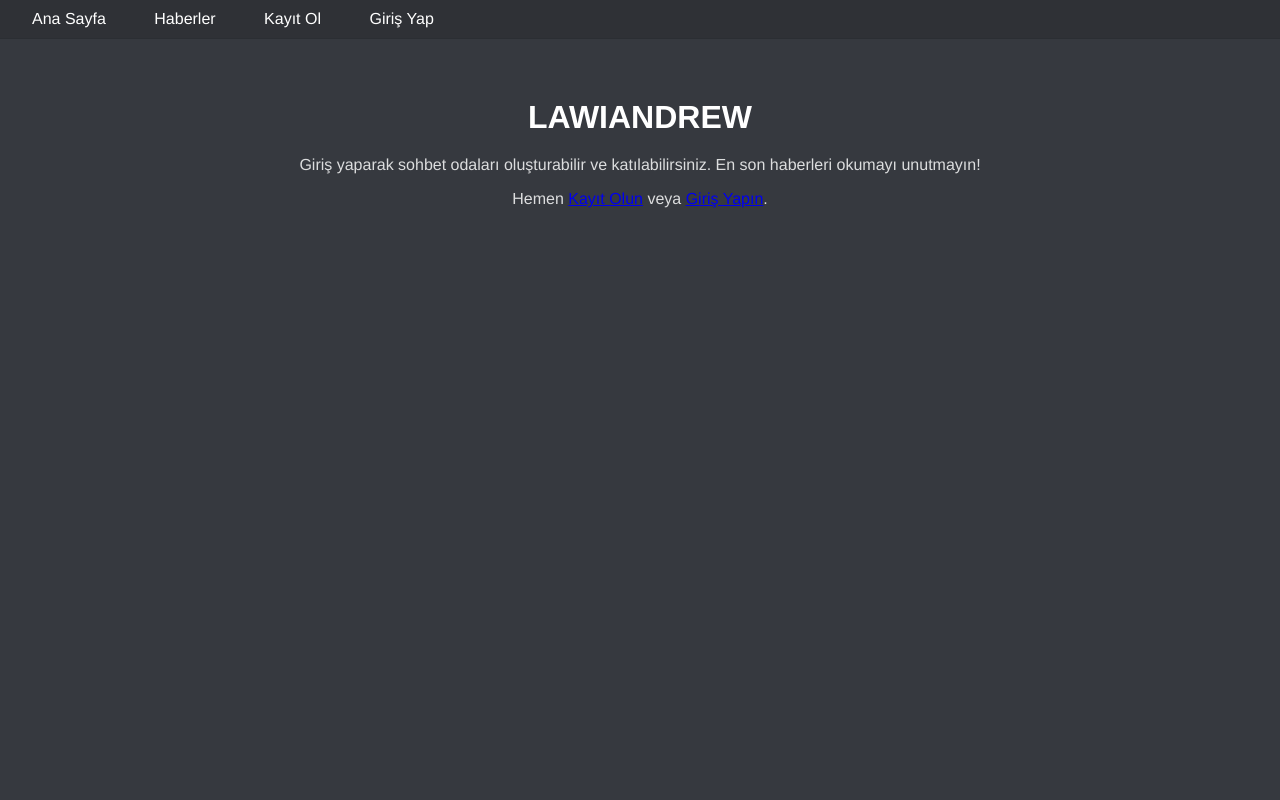
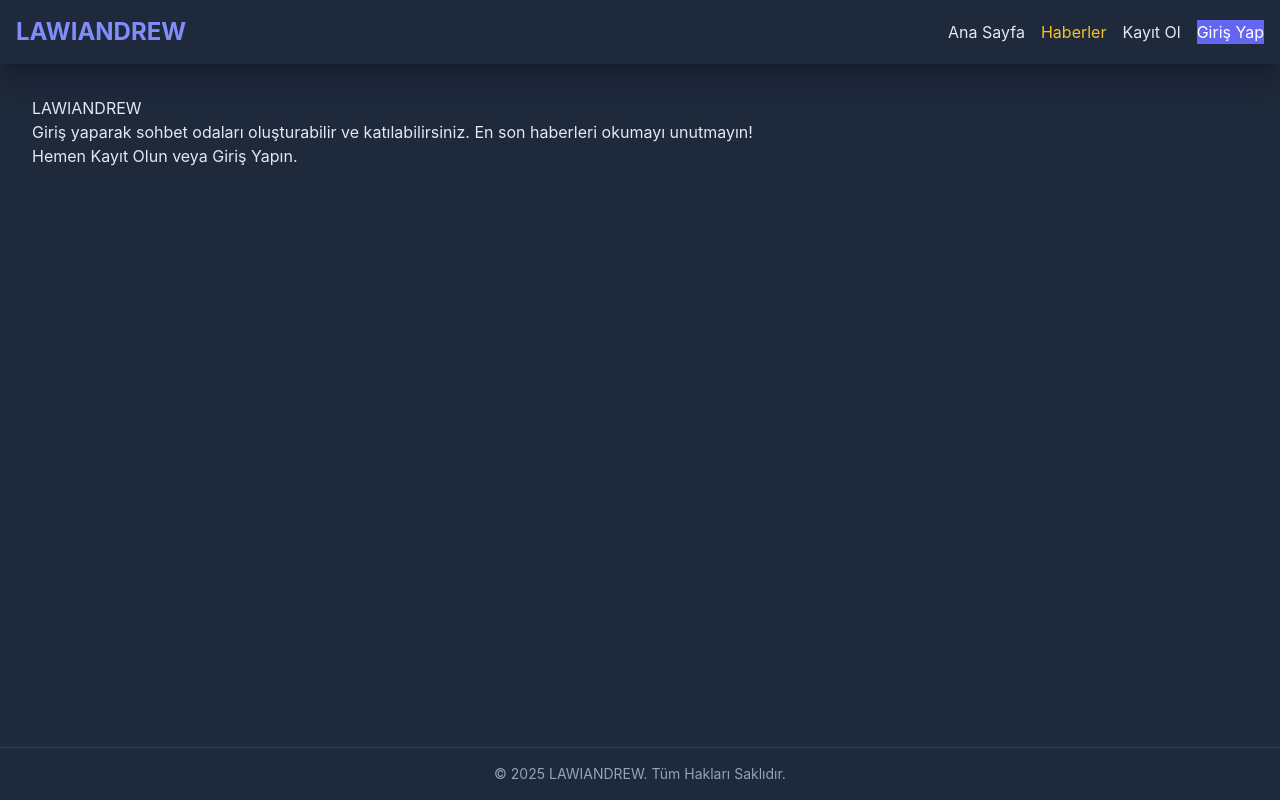
Before and after one commit to rw0rR/LAWIANDREW, a Python web app: template templates/index.html in a window 1280 px wide. Run offline with Jinja, Linux system fonts and the light colour scheme; the template is opened without the code that fills it, so the values that code supplies are empty; some libraries are stand-ins or nearby versions.

Commit message:
Update base.html

```diff
--- a/templates/base.html
+++ b/templates/base.html
@@ -2,37 +2,72 @@
 <html lang="tr">
 <head>
     <meta charset="UTF-8">
-    <title>{% block title %}...{% endblock %}</title>
-    <link rel="stylesheet" href="{{ url_for('static', filename='style.css') }}">
+    <meta name="viewport" content="width=device-width, initial-scale=1.0">
+    <title>{% block title %}LAWIANDREW{% endblock %}</title>
+    <!-- Tailwind CSS CDN Eklendi -->
+    <script src="https://cdn.tailwindcss.com"></script>
+    <style>
+        /* Varsayılan font ayarı */
+        body {
+            font-family: 'Inter', sans-serif;
+            background-color: #1e293b; /* Koyu Mavi/Gri Arka Plan (Slate-800) */
+            color: #e2e8f0; /* Açık Gri Metin Rengi (Slate-200) */
+            min-height: 100vh;
+            display: flex;
+            flex-direction: column;
+        }
+        main {
+            flex-grow: 1;
+            padding: 2rem;
+        }
+    </style>
     {% block head_scripts %}{% endblock %}
 </head>
 <body>
-    <header>
-        <nav>
-            <a href="{{ url_for('index') }}">Ana Sayfa</a>
-            <a href="{{ url_for('news_index') }}">Haberler</a>
+    <header class="bg-slate-800 shadow-xl shadow-slate-900/50">
+        <nav class="flex items-center justify-between p-4 max-w-7xl mx-auto">
+            <!-- Logo/Başlık -->
+            <a href="{{ url_for('index') }}" class="text-2xl font-bold text-indigo-400 hover:text-indigo-300 transition duration-200">
+                LAWIANDREW
+            </a>
+
+            <!-- Navigasyon Linkleri -->
+            <div class="flex items-center space-x-4">
+                <a href="{{ url_for('index') }}" class="nav-link">Ana Sayfa</a>
+
+                <!-- Haberler Linki - Geçici olarak index'e yönlendirildi, endpoint eklenmeli -->
+                <a href="{{ url_for('index') }}" class="nav-link text-amber-400 hover:text-amber-300">Haberler</a>
 
                 {% if session.logged_in %}
-                <a href="{{ url_for('dashboard') }}">Sohbet Odaları</a>
+                    <a href="{{ url_for('dashboard') }}" class="nav-link hidden sm:inline">Sohbet Odaları</a>
 
-                {% if 'current_room_code' in session and session.current_room_code in rooms %}
+                    <!-- Aktif Oda Butonu -->
+                    {% if 'current_room_code' in session and session.current_room_code is defined %}
+                        {% if rooms and session.current_room_code in rooms %}
                             {% set room_code = session.current_room_code %}
                             {% set room_name = rooms[room_code].name %}
 
                             <a href="{{ url_for('room_page', room_code=room_code) }}"
-                       style="background-color: #43b581; color: white; font-weight: bold; border-radius: 5px;">
+                               class="bg-emerald-600 text-white font-semibold py-1 px-3 rounded-lg shadow-md hover:bg-emerald-700 transition duration-200 text-sm">
                                 # {{ room_name }}
                             </a>
                         {% endif %}
+                    {% endif %}
 
                     {% if session.is_admin %}
-                    <a href="{{ url_for('admin_panel') }}" style="background-color: #fca311;">ADMIN PANELİ</a>
+                        <a href="{{ url_for('admin_panel') }}" class="nav-link bg-orange-500 text-white hover:bg-orange-600 font-bold">ADMIN PANELİ</a>
                     {% endif %}
-                <a href="{{ url_for('logout') }}" style="background-color: #f04747;">Çıkış Yap ({{ session.username }})</a>
+
+                    <!-- Çıkış Butonu -->
+                    <a href="{{ url_for('logout') }}" class="nav-link bg-red-600 text-white hover:bg-red-700">
+                        Çıkış Yap ({{ session.username }})
+                    </a>
                 {% else %}
-                <a href="{{ url_for('register') }}">Kayıt Ol</a>
-                <a href="{{ url_for('login') }}">Giriş Yap</a>
+                    <!-- Giriş/Kayıt Linkleri -->
+                    <a href="{{ url_for('register') }}" class="nav-link">Kayıt Ol</a>
+                    <a href="{{ url_for('login') }}" class="nav-link bg-indigo-500 text-white hover:bg-indigo-600">Giriş Yap</a>
                 {% endif %}
+            </div>
         </nav>
     </header>
 
@@ -41,6 +76,17 @@
         {% endblock %}
     </main>
 
+    <footer class="text-center py-4 text-slate-400 text-sm border-t border-slate-700 mt-8">
+        © 2025 LAWIANDREW. Tüm Hakları Saklıdır.
+    </footer>
+
     {% block scripts %}{% endblock %}
 </body>
 </html>
+<!-- Navigasyon linklerine uygulanan Tailwind stil sınıfı -->
+<style>
+    .nav-link {
+        /* Koyu arka planda daha iyi görünen açık renkler */
+        @apply text-slate-300 hover:text-indigo-400 transition duration-150 py-1 px-3 rounded-md font-medium;
+    }
+</style>
```
Lines whose indentation alone changed are shown as unchanged.
